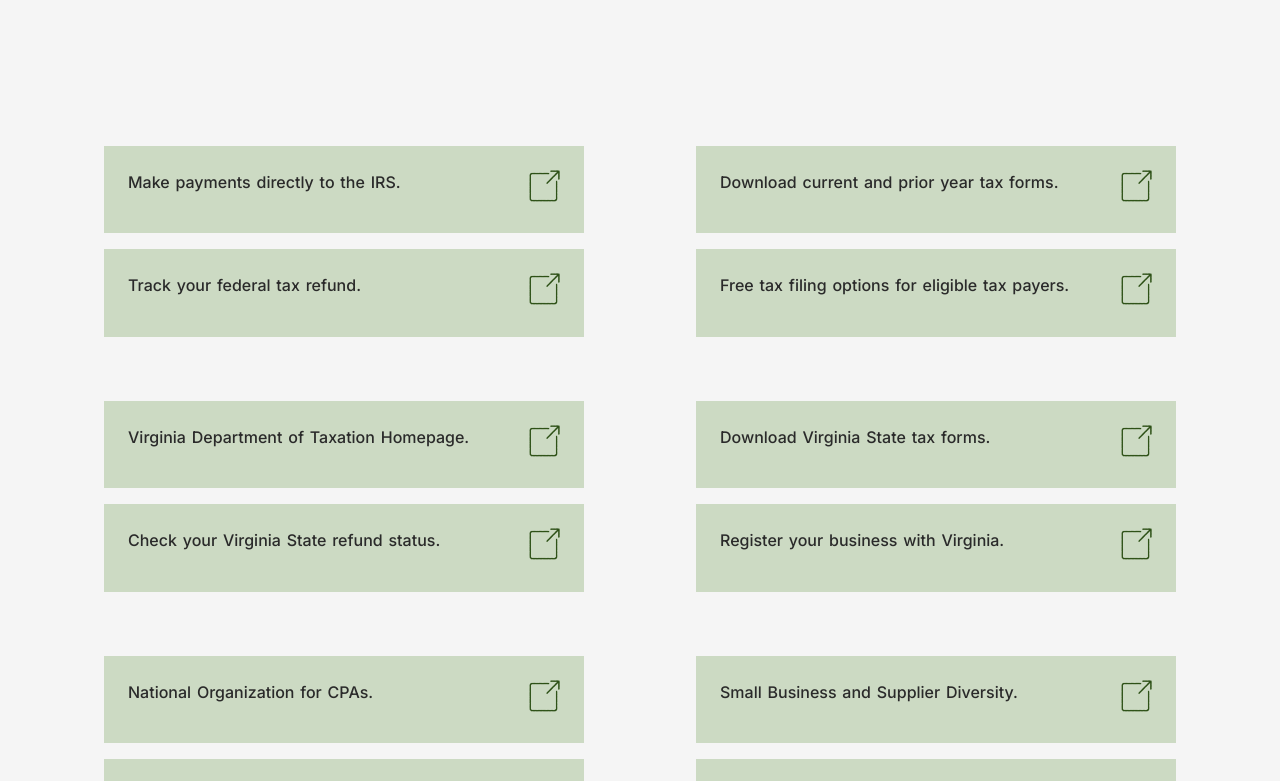
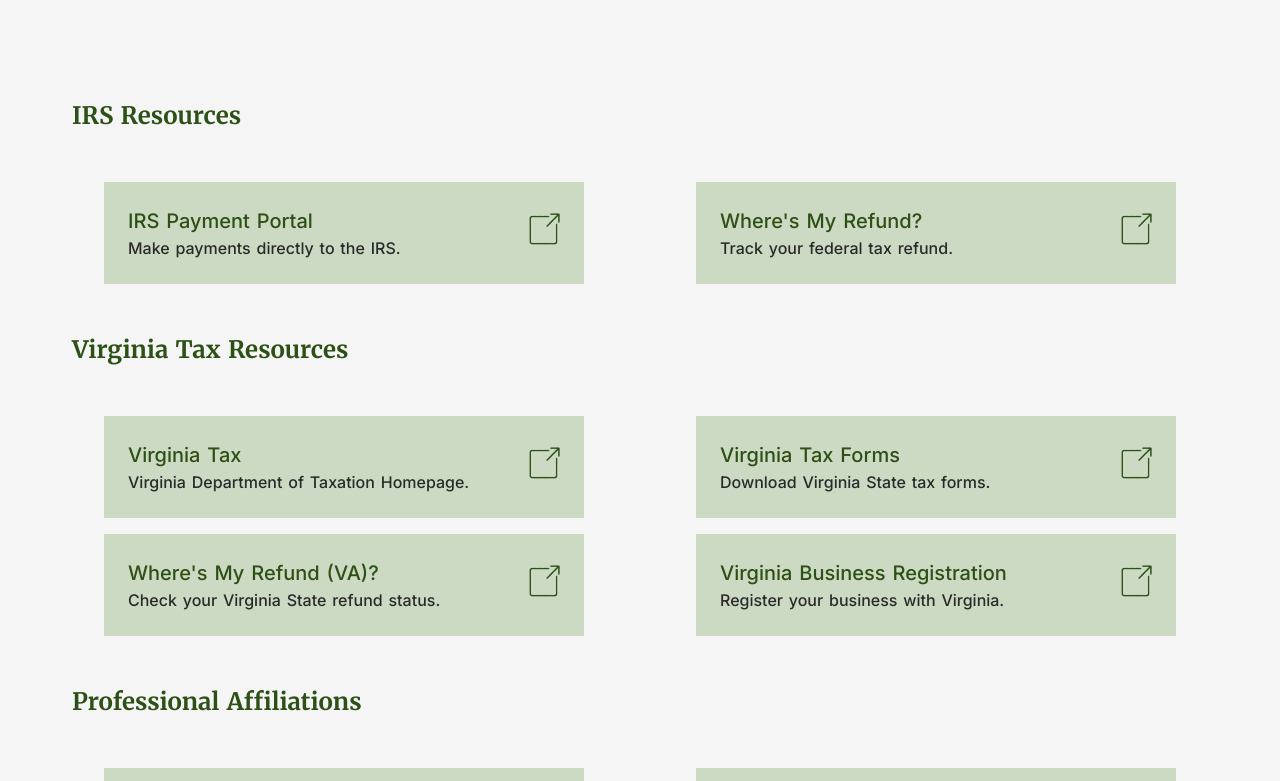
Before and after one commit to BeeDev-HiveCollective/agra-client, a React (Vite) app: page /resources in a window 1280 px wide. Shown: the part 340-1121 px from the top of the page. Built offline with nearby package versions, Linux system fonts and the light colour scheme.

Commit message:
Updated Resources components and Certifications.css

```diff
--- a/src/components/HomeComponents/HomeCertificationsSection/Certifications.css
+++ b/src/components/HomeComponents/HomeCertificationsSection/Certifications.css
@@ -4,7 +4,7 @@
     padding: 3rem 3rem 7.5rem 3rem;
 }
 
-.header {
+.certifications-header {
     display: none;
 }
 
--- a/src/components/HomeComponents/HomeCertificationsSection/Certifications.jsx
+++ b/src/components/HomeComponents/HomeCertificationsSection/Certifications.jsx
@@ -9,7 +9,7 @@
 export default function CertificationsSection() {
     return (
         <div className="certifications">
-            <div className="header">
+            <div className="certifications-header">
                 <h2 className="member_badges_header">Professional Affiliations</h2>
                 <h5 className="member_badges_content">Click the images below to learn more about our affiliations</h5>
             </div>
--- a/src/components/ResourcesComponent/IRSResourcesComponent/IRSResources.jsx
+++ b/src/components/ResourcesComponent/IRSResourcesComponent/IRSResources.jsx
@@ -19,6 +19,8 @@
                             </Link>
                         </div>
                     </div>
+                </div>
+                <div className="IRS-resources-right">
                     <div className="refund resource">
                         <div className="left">
                             <h4 className="refund-header header">Where's My Refund?</h4>
@@ -31,30 +33,6 @@
                         </div>
                     </div>
                 </div>
-                <div className="IRS-resources-right">
-                    <div className="IRS-forms resource">
-                        <div className="left">
-                            <h4 className="IRS-forms-header header">IRS Forms & Publications</h4>
-                            <h5 className="IRS-forms-content">Download current and prior year tax forms.</h5>
-                        </div>
-                        <div className="right">
-                            <Link to= "https://www.irs.gov/forms-pubs/prior-year" target="_blank" rel="noopener noreferrer">
-                                <img className="link-icon" src={ LinkImage } alt="link-icon" />
-                            </Link>
-                        </div>
-                    </div>
-                    <div className="IRS-free-file resource">
-                        <div className="left">
-                            <h4 className="IRS-free-file-header header">IRS Free File</h4>
-                            <h5 className="IRS-free-file-content">Free tax filing options for eligible tax payers.</h5>
-                        </div>
-                        <div className="right">
-                            <Link to= "https://www.irs.gov/e-file-do-your-taxes-for-free" target="_blank" rel="noopener noreferrer">
-                                <img className="link-icon" src={ LinkImage } alt="link-icon" />
-                            </Link>
-                        </div>
-                    </div>
-                </div>
             </div>
         </div>
     )
--- a/src/components/ResourcesComponent/ProfessionalAffiliationResources/ProfessionalAffiliations.jsx
+++ b/src/components/ResourcesComponent/ProfessionalAffiliationResources/ProfessionalAffiliations.jsx
@@ -11,7 +11,7 @@
                     <div className="aicpa resource">
                         <div className="left">
                             <h4 className="aicpa-header header">American Institute of CPAs</h4>
-                            <h5 className="aicpa-content">National Organization for CPAs.</h5>
+                            <h5 className="aicpa-content">AICPA & CIMA</h5>
                         </div>
                         <div className="right">
                             <Link to="https://www.aicpa-cima.com/" target="_blank" rel="noopener noreferrer">
--- a/src/components/ResourcesComponent/SecurityNoticeComponent/SecurityNotice.css
+++ b/src/components/ResourcesComponent/SecurityNoticeComponent/SecurityNotice.css
@@ -18,6 +18,14 @@
 .security-notice-content {
     color: var(--text);
     padding: 2rem;
+
+    a {
+        color: var(--primary);
+    }
+
+    a:hover {
+        text-decoration: underline;
+    }
 }
 
 .security-icon {
--- a/src/components/ResourcesComponent/SecurityNoticeComponent/SecurityNotice.jsx
+++ b/src/components/ResourcesComponent/SecurityNoticeComponent/SecurityNotice.jsx
@@ -2,12 +2,16 @@
 import SecurityImage from "../../../assets/security_image.png";
 
 function SecurityNotice () {
+
+    const PhoneLink = import.meta.env.VITE_LINK_PHONE;
+    const PhoneDisplay = import.meta.env.VITE_DISPLAY_PHONE;
+
     return (
         <div className="security-notice">
             <h3 className="security-notice-header">Important Security Notice</h3>
             <div className="security-content">
                 <img className="security-icon" src={ SecurityImage } alt="security-icon" />
-                <h5 className="security-notice-content">A.G. Reese & Associates will never ask you to provide sensitive information such as social security numbers, bank account details, or passwords via email or text message.<br /> If you receive any suspicious communication claiming to be from our firm, please contact us directly at (123) 456-7890 to verify its authenticity before responding.</h5>
+                <h5 className="security-notice-content">A.G. Reese & Associates will never ask you to provide sensitive information such as social security numbers, bank account details, or passwords via email or text message.<br /> If you receive any suspicious communication claiming to be from our firm, please contact us directly at <a href={ PhoneLink }>{ PhoneDisplay }</a> to verify its authenticity before responding.</h5>
             </div>
         </div>
     )
--- a/src/components/ServicesComponents/AdvisoryComponent/AdvisoryServices.jsx
+++ b/src/components/ServicesComponents/AdvisoryComponent/AdvisoryServices.jsx
@@ -3,6 +3,8 @@
 
 function AdvisoryServices () {
     return (
+        <div>
+            <Divider />
             <div className="advisory-services">
                 <h4 className="advisory-header">Advisory Services</h4>
                 <h5 className="advisory-content">Trusted guidance on tax planning, business structure, and financial strategy. Whether you're starting a business or planning for the future, we provide the insights you need to succeed.</h5>
@@ -19,6 +21,7 @@
                     </ul>
                 </div>
             </div>
+        </div>
     )
 }
 
```
Lines whose indentation alone changed are shown as unchanged.
